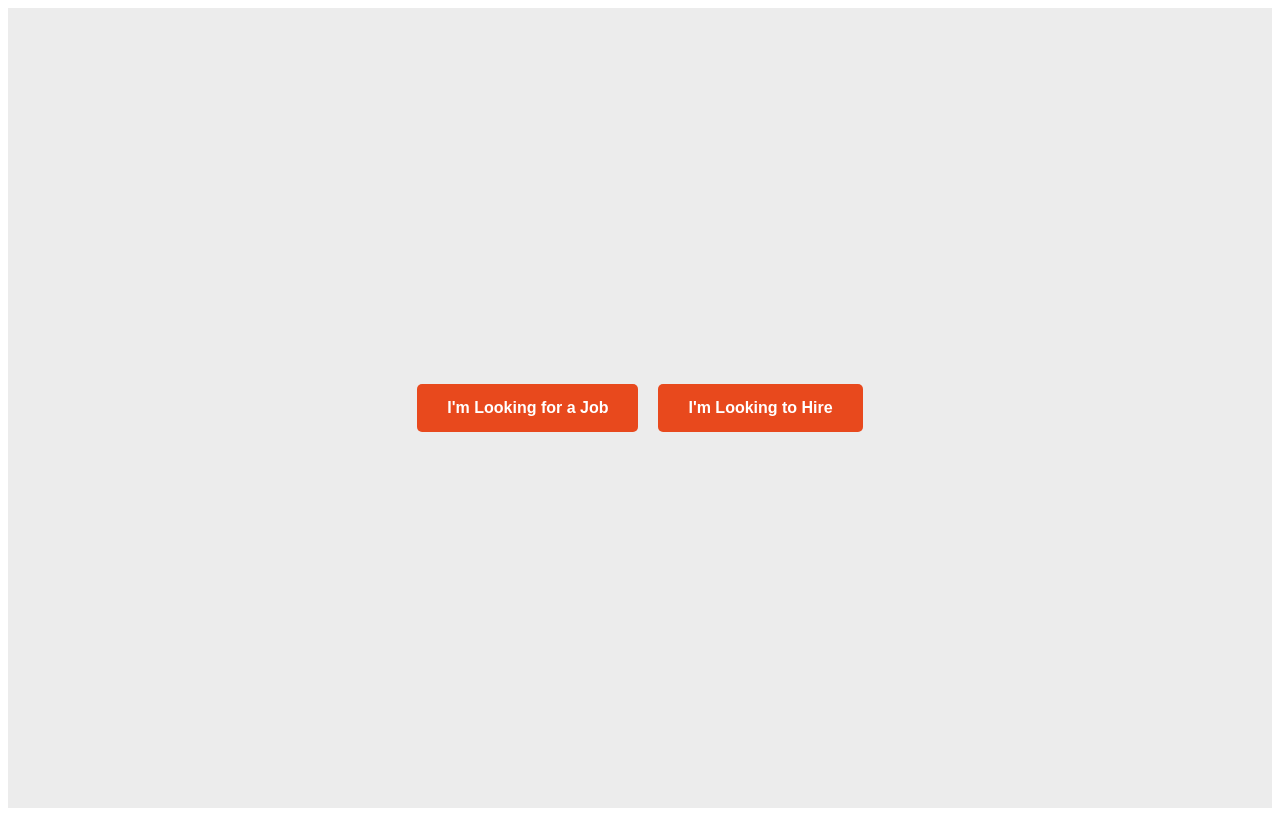
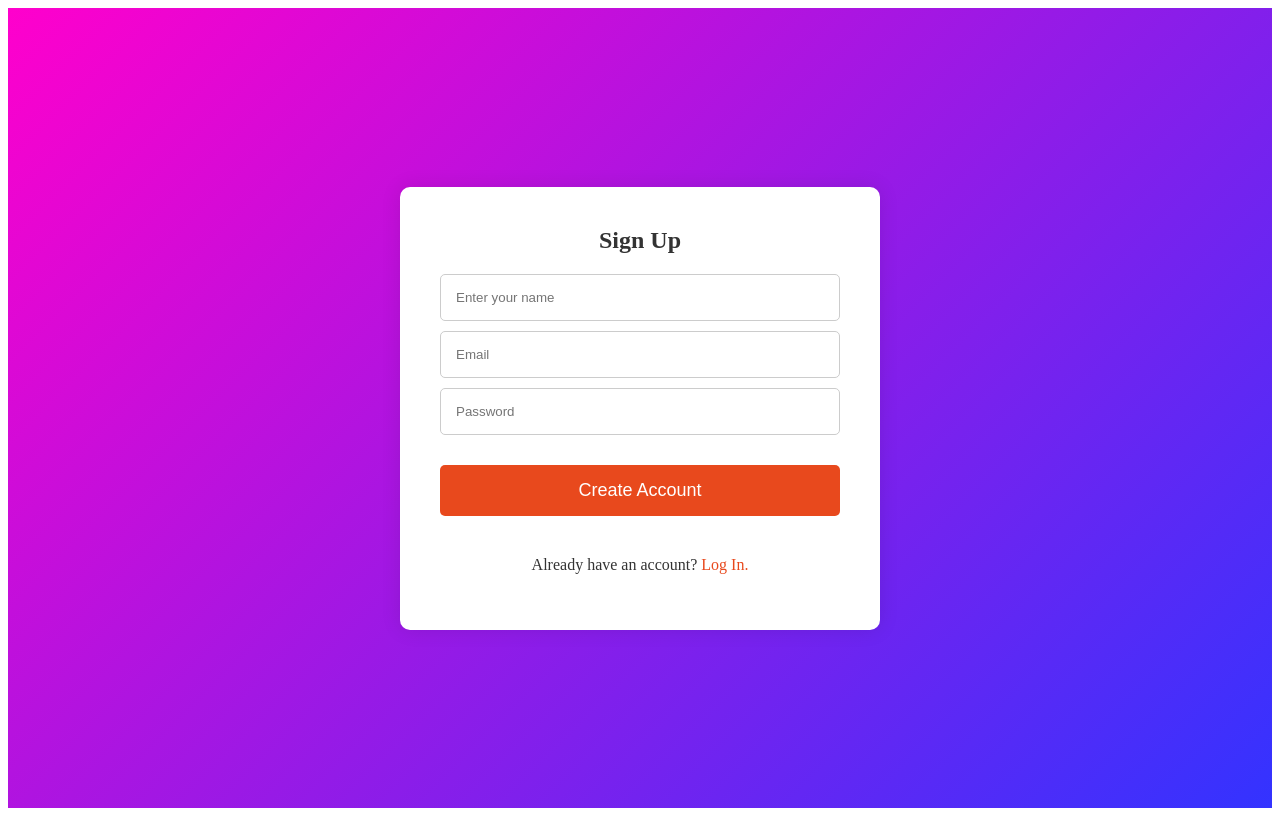
Before and after one commit to saifxyzyz/jobhut, a React (Create React App) app in the folder mainapp/: page / in a window 1280 px wide. Built offline with nearby package versions, Linux system fonts and the light colour scheme; no server answers.

Commit message:
postings final

```diff
--- a/mainapp/src/App.js
+++ b/mainapp/src/App.js
@@ -36,15 +36,19 @@ function App() {
 
 
       <Routes>
-        <Route path="/" element={<Intro />} />
-        <Route path="/Posting" element={<Posting />} />
+        <Route path="/Intro" element={<Intro />} />
+
         <Route
           path="/Login"
-          element={user ? <Navigate to="/Home" replace={true} /> : <Login />}
+          element={user ? <Navigate to="/Intro" replace={true} /> : <Login />}
         />
         <Route
-          path="/Signup"
-          element={user ? <Navigate to="/Home" replace={true} /> : <Signup />}
+          path="/Posting"
+          element={user ? <Posting /> :<Navigate to="/Login" replace={true} /> }
+        />
+        <Route
+          path="/"
+          element={user ? <Navigate to="/Intro" replace={true} /> : <Signup />}
         />
 
         <Route
--- a/mainapp/src/Components/Pages/Intro.jsx
+++ b/mainapp/src/Components/Pages/Intro.jsx
@@ -1,4 +1,4 @@
-import React from 'react';
+import React, { useState } from 'react';
 import { useNavigate } from 'react-router-dom';
 
 const styles = {
@@ -7,30 +7,31 @@ const styles = {
     justifyContent: 'center',
     alignItems: 'center',
     height: '100vh',
+    background: 'linear-gradient(135deg, #ff00cc, #3333ff)',
     backgroundSize: 'cover',
-    backgroundColor: '#ececec',
   },
   button: {
-    padding: '15px 30px',
-    margin: '10px',
-    fontSize: '16px',
+    padding: '20px 40px',
+    margin: '20px',
+    fontSize: '18px',
     fontWeight: 'bold',
     color: 'white',
     backgroundColor: '#e8491d',
     border: 'none',
-    borderRadius: '5px',
+    borderRadius: '10px',
     cursor: 'pointer',
-    transition: 'background-color 0.3s ease',
+    transition: 'background-color 0.3s ease, transform 0.3s ease',
   },
   buttonHover: {
     backgroundColor: '#c43710',
+    transform: 'scale(1.05)',
   },
 };
 
 const Intro = () => {
   const navigate = useNavigate();
-  const [hoverJob, setHoverJob] = React.useState(false);
-  const [hoverHire, setHoverHire] = React.useState(false);
+  const [hoverJob, setHoverJob] = useState(false);
+  const [hoverHire, setHoverHire] = useState(false);
 
   return (
     <div style={styles.bg}>
@@ -38,7 +39,7 @@ const Intro = () => {
         style={hoverJob ? { ...styles.button, ...styles.buttonHover } : styles.button}
         onMouseEnter={() => setHoverJob(true)}
         onMouseLeave={() => setHoverJob(false)}
-        onClick={() => navigate("/Signupworker")}
+        onClick={() => navigate("/Listing")}
       >
         I'm Looking for a Job
       </button>
@@ -46,7 +47,7 @@ const Intro = () => {
         style={hoverHire ? { ...styles.button, ...styles.buttonHover } : styles.button}
         onMouseEnter={() => setHoverHire(true)}
         onMouseLeave={() => setHoverHire(false)}
-        onClick={() => navigate("/Signup")}
+        onClick={() => navigate("/Posting")}
       >
         I'm Looking to Hire
       </button>
--- a/mainapp/src/Components/Pages/Login.jsx
+++ b/mainapp/src/Components/Pages/Login.jsx
@@ -1,42 +1,54 @@
 import React, { useState } from 'react';
-import { Link, } from 'react-router-dom';
-import {signInWithEmailAndPassword } from "firebase/auth";
+import { Link } from 'react-router-dom';
+import { signInWithEmailAndPassword } from "firebase/auth";
 import { auth } from "../firebase";
-// import { useRouteLoaderData } from 'react-router-dom';
 
 export const Login = () => {
-const [email, setEmail] = useState("")
-const [password, setPassword] = useState("")
+  const [email, setEmail] = useState("");
+  const [password, setPassword] = useState("");
 
-const loginbtn = async(email,password)=>{
-
+  const loginbtn = async (email, password) => {
     const response = await signInWithEmailAndPassword(auth, email, password)
-
       .catch((error) => {
         const errorCode = error.code;
         const errorMessage = error.message;
-    console.log(errorMessage)
+        console.log(errorMessage);
       });
   }
+
   return (
-      <div style={styles.bg} >
-
-
-
+    <div style={styles.bg}>
       <div style={styles.container}>
         <form className='box2' style={styles.box}>
           <h2 style={styles.title}>Log In</h2>
-                {/* <label htmlFor="email" className="email" style={styles.label}>Email</label> */}
-                <input type="email" className="emailip" style={styles.input} value={email} onChange={(e) => setEmail(e.target.value)} placeholder='Email' />
-                {/* <label htmlFor="password" className="password" style={styles.label}>Password</label> */}
-                <input type="password" className="password" style={styles.input} value={password} onChange={(e) => setPassword(e.target.value)} placeholder='Password'/>
-                <button className="loginButton" type="button" onClick={()=>loginbtn(email, password)} >Log In</button>
-
-                <p>Don't have an account?<Link to='/Signup'> Sign Up</Link></p>
+          <input
+            type="email"
+            className="emailip"
+            style={styles.input}
+            value={email}
+            onChange={(e) => setEmail(e.target.value)}
+            placeholder='Email'
+          />
+          <input
+            type="password"
+            className="password"
+            style={styles.input}
+            value={password}
+            onChange={(e) => setPassword(e.target.value)}
+            placeholder='Password'
+          />
+          <button
+            className="loginButton"
+            type="button"
+            onClick={() => loginbtn(email, password)}
+            style={styles.loginButton}
+          >Log In</button>
+          <p style={styles.signupText}>
+            Don't have an account?
+            <Link to='/Signup' style={styles.signupLink}> Sign Up</Link>
+          </p>
         </form>
       </div>
-
-
     </div>
   )
 }
@@ -47,8 +59,8 @@ const styles = {
     justifyContent: 'center',
     alignItems: 'center',
     height: '100vh',
+    background: 'linear-gradient(135deg, #ff00cc, #3333ff)',
     backgroundSize: 'cover',
-      backgroundColor: '#ececec',
   },
   container: {
     display: 'flex',
@@ -61,8 +73,9 @@ const styles = {
     padding: '40px',
     backgroundColor: '#fff',
     borderRadius: '10px',
-      boxShadow: '0 0 10px rgba(0, 0, 0, 0.1)',
+    boxShadow: '0 0 20px rgba(0, 0, 0, 0.1)',
     textAlign: 'center',
+    animation: 'fadeIn 1s ease-in-out',
   },
   title: {
     color: '#333',
@@ -70,24 +83,30 @@ const styles = {
   },
   input: {
     width: '100%',
-      padding: '10px',
-      margin: '10px 0',
+    padding: '15px',
+    margin: '15px 0',
     border: '1px solid #ccc',
     borderRadius: '5px',
     boxSizing: 'border-box',
+    transition: 'border-color 0.3s',
+  },
+  inputFocus: {
+    borderColor: '#3333ff',
   },
   loginButton: {
     width: '100%',
-      padding: '10px',
+    padding: '15px',
     backgroundColor: '#e8491d',
     color: 'white',
     border: 'none',
     borderRadius: '5px',
     cursor: 'pointer',
-      fontSize: '16px',
+    fontSize: '18px',
+    transition: 'background-color 0.3s, transform 0.3s',
   },
   loginButtonHover: {
     backgroundColor: '#c43710',
+    transform: 'scale(1.05)',
   },
   signupText: {
     marginTop: '20px',
@@ -96,10 +115,16 @@ const styles = {
   signupLink: {
     color: '#e8491d',
     textDecoration: 'none',
+    transition: 'color 0.3s, text-decoration 0.3s',
   },
   signupLinkHover: {
+    color: '#c43710',
     textDecoration: 'underline',
   },
+  '@keyframes fadeIn': {
+    '0%': { opacity: 0 },
+    '100%': { opacity: 1 },
+  }
 };
 
-export default Login
+export default Login;
--- a/mainapp/src/Components/Pages/Posting.js
+++ /dev/null
@@ -1,147 +0,0 @@
-import React, { useState } from 'react';
-
-const Posting = () => {
-  const [formData, setFormData] = useState({
-    jobTitle: '',
-    location: '',
-    dateTime: '',
-    pay: '',
-    description: '',
-  });
-
-  const handleChange = (e) => {
-    const { name, value } = e.target;
-    setFormData({ ...formData, [name]: value });
-  };
-
-  const handleSubmit = (e) => {
-    e.preventDefault();
-    // Handle form submission logic here
-    console.log('Form data:', formData);
-    // You can send this data to an API or perform any other actions as needed
-  };
-
-  return (
-    <div style={styles.container}>
-      <h1 style={styles.heading}>Post a Job</h1>
-      <form onSubmit={handleSubmit} style={styles.form}>
-        <div style={styles.formGroup}>
-          <label htmlFor="jobTitle" style={styles.label}>Job Title:</label>
-          <input
-            type="text"
-            id="jobTitle"
-            name="jobTitle"
-            value={formData.jobTitle}
-            onChange={handleChange}
-            style={styles.input}
-            required
-          />
-        </div>
-        <div style={styles.formGroup}>
-          <label htmlFor="location" style={styles.label}>Location:</label>
-          <input
-            type="text"
-            id="location"
-            name="location"
-            value={formData.location}
-            onChange={handleChange}
-            style={styles.input}
-            required
-          />
-        </div>
-        <div style={styles.formGroup}>
-          <label htmlFor="dateTime" style={styles.label}>Date and Time:</label>
-          <input
-            type="datetime-local"
-            id="dateTime"
-            name="dateTime"
-            value={formData.dateTime}
-            onChange={handleChange}
-            style={styles.input}
-            required
-          />
-        </div>
-        <div style={styles.formGroup}>
-          <label htmlFor="pay" style={styles.label}>Pay:</label>
-          <input
-            type="text"
-            id="pay"
-            name="pay"
-            value={formData.pay}
-            onChange={handleChange}
-            style={styles.input}
-            required
-          />
-        </div>
-        <div style={styles.formGroup}>
-          <label htmlFor="description" style={styles.label}>Description:</label>
-          <textarea
-            id="description"
-            name="description"
-            value={formData.description}
-            onChange={handleChange}
-            style={styles.textarea}
-            required
-          ></textarea>
-        </div>
-        <button type="submit" style={styles.submitButton}>Submit</button>
-      </form>
-    </div>
-  );
-};
-
-const styles = {
-  container: {
-    maxWidth: '600px',
-    margin: '0 auto',
-    padding: '20px',
-    backgroundColor: '#f9f9f9',
-    borderRadius: '8px',
-    boxShadow: '0 0 10px rgba(0, 0, 0, 0.1)',
-  },
-  heading: {
-    textAlign: 'center',
-  },
-  form: {
-    marginTop: '20px',
-  },
-  formGroup: {
-    marginBottom: '20px',
-  },
-  label: {
-    display: 'block',
-    fontWeight: 'bold',
-  },
-  input: {
-    width: '100%',
-    padding: '10px',
-    border: '1px solid #ccc',
-    borderRadius: '5px',
-    boxSizing: 'border-box',
-  },
-  textarea: {
-    width: '100%',
-    padding: '10px',
-    border: '1px solid #ccc',
-    borderRadius: '5px',
-    boxSizing: 'border-box',
-    minHeight: '100px',
-  },
-  submitButton: {
-    display: 'block',
-    width: '100%',
-    padding: '10px',
-    backgroundColor: '#007bff',
-    color: '#fff',
-    border: 'none',
-    borderRadius: '5px',
-    cursor: 'pointer',
-    fontSize: '16px',
-    transition: 'background-color 0.3s ease',
-  },
-  submitButtonHover: {
-    backgroundColor: '#0056b3',
-  },
-};
-
-export default Posting;
--- a/mainapp/src/Components/Pages/Posting.jsx
+++ b/mainapp/src/Components/Pages/Posting.jsx
@@ -1,4 +1,6 @@
 import React, { useState } from 'react';
+import { signOut } from 'firebase/auth';
+import { auth } from "../firebase"; // Ensure this path is correct
 
 const Posting = () => {
   const [formData, setFormData] = useState({
@@ -21,8 +23,20 @@ const Posting = () => {
     // You can send this data to an API or perform any other actions as needed
   };
 
+  const handleSignOut = () => {
+    signOut(auth).then(() => {
+      console.log("Sign-out successful.");
+      // Redirect to login page or handle post-sign-out logic
+    }).catch((error) => {
+      console.error("Error signing out: ", error);
+    });
+  };
+
   return (
     <div style={styles.container}>
+      <div style={styles.header}>
+        <button onClick={handleSignOut} style={styles.signOutButton}>Sign Out</button>
+      </div>
       <h1 style={styles.heading}>Post a Job</h1>
       <form onSubmit={handleSubmit} style={styles.form}>
         <div style={styles.formGroup}>
@@ -108,6 +122,23 @@ const styles = {
     backgroundImage: 'linear-gradient(to right, #ff7e5f, #feb47b)',
     fontFamily: 'Arial, sans-serif',
   },
+  header: {
+    width: '100%',
+    display: 'flex',
+    justifyContent: 'flex-end',
+    padding: '10px 20px',
+    boxSizing: 'border-box',
+  },
+  signOutButton: {
+    padding: '10px 20px',
+    fontSize: '16px',
+    color: '#fff',
+    backgroundColor: '#e8491d',
+    border: 'none',
+    borderRadius: '5px',
+    cursor: 'pointer',
+    transition: 'background-color 0.3s ease',
+  },
   heading: {
     color: '#fff',
     marginBottom: '20px',
--- a/mainapp/src/Components/Pages/Signup.jsx
+++ b/mainapp/src/Components/Pages/Signup.jsx
@@ -1,57 +1,71 @@
 import React from "react";
 import { Link } from 'react-router-dom';
-import {createUserWithEmailAndPassword, signOut} from 'firebase/auth'
-// import { createUserWithEmailAndPassword, signOut } from "firebase/auth";
+import { createUserWithEmailAndPassword, signOut } from 'firebase/auth';
 import { useState } from "react";
 import { auth } from "../firebase";
+
 export const Signup = () => {
-    const [email,setEmail] = useState("");
-    const [password, setPassword] = useState("")
-    console.log('nt err')
-    const Signupbtn = async(email,password)=>{
-        console.log("nt err")
-        const Auth = auth
-        const response = await createUserWithEmailAndPassword(Auth, email, password).then((userCredential) =>{
+    const [email, setEmail] = useState("");
+    const [password, setPassword] = useState("");
+    const [name, setName] = useState("");
+
+    const Signupbtn = async (email, password) => {
+        const Auth = auth;
+        const response = await createUserWithEmailAndPassword(Auth, email, password).then((userCredential) => {
             //signed up
-            console.log(" nt errrr")
             const user = userCredential.user;
-            console.log(user)
-            // ...
+            console.log(user);
         })
             .catch((error) => {
-              const errorCode = error.code;
                 const errorMessage = error.message;
-            console.log(errorMessage)
-            console.log("errrr")
-            // ..
+                console.log(errorMessage);
             });
-        }
-
+    };
 
     return (
-        <div className="bg" style={styles.bg}>
-        <div className="container" style={styles.container}>
-        <div className="box" style={styles.box}>
-            <div className="text" style={styles.title}>Sign Up</div>
-            <div className="input" style={styles.input}>
-                <input  className="input"  placeholder='Enter your name'/>
+        <div style={styles.bg}>
+            <div style={styles.container}>
+                <div style={styles.box}>
+                    <div style={styles.title}>Sign Up</div>
+                    <div style={styles.inputContainer}>
+                        <input
+                            type="text"
+                            style={styles.input}
+                            placeholder='Enter your name'
+                            value={name}
+                            onChange={(e) => setName(e.target.value)}
+                        />
                     </div>
-            <div  style={styles.input}>
-                <input type="email" className="input" placeholder='Email'  value={email} onChange={(e) => setEmail(e.target.value)}/>
+                    <div style={styles.inputContainer}>
+                        <input
+                            type="email"
+                            style={styles.input}
+                            placeholder='Email'
+                            value={email}
+                            onChange={(e) => setEmail(e.target.value)}
+                        />
                     </div>
-            <div  style={styles.input}>
-                <input type="password" className="input"  placeholder='Password' value={password} onChange={(e) => setPassword(e.target.value)}/>
+                    <div style={styles.inputContainer}>
+                        <input
+                            type="password"
+                            style={styles.input}
+                            placeholder='Password'
+                            value={password}
+                            onChange={(e) => setPassword(e.target.value)}
+                        />
                     </div>
-            <button className="login" style={styles.signupButton} onClick={()=>Signupbtn(email, password)}>Create Account</button>
-            <button className="signout" onClick={()=>signOut}>signout</button>
-
-            <p>Already have an account? <Link to='/Login'> Log In.</Link></p>
+                    <button
+                        style={styles.signupButton}
+                        onClick={() => Signupbtn(email, password)}
+                    >Create Account</button>
+                    <p style={styles.loginText}>Already have an account?
+                        <Link to='/Login' style={styles.loginLink}> Log In.</Link>
+                    </p>
                 </div>
             </div>
         </div>
-  )
-}
-
+    );
+};
 
 const styles = {
     bg: {
@@ -59,8 +73,8 @@ export const Signup = () => {
         justifyContent: 'center',
         alignItems: 'center',
         height: '100vh',
+        background: 'linear-gradient(135deg, #ff00cc, #3333ff)',
         backgroundSize: 'cover',
-          backgroundColor: '#ececec',
     },
     container: {
         display: 'flex',
@@ -73,33 +87,45 @@ export const Signup = () => {
         padding: '40px',
         backgroundColor: '#fff',
         borderRadius: '10px',
-          boxShadow: '0 0 10px rgba(0, 0, 0, 0.1)',
+        boxShadow: '0 0 20px rgba(0, 0, 0, 0.1)',
         textAlign: 'center',
+        animation: 'fadeIn 1s ease-in-out',
     },
     title: {
         color: '#333',
         marginBottom: '20px',
+        fontSize: '24px',
+        fontWeight: 'bold',
+    },
+    inputContainer: {
+        margin: '10px 0',
     },
     input: {
         width: '100%',
-          padding: '10px',
-          margin: '10px 0',
+        padding: '15px',
         border: '1px solid #ccc',
         borderRadius: '5px',
         boxSizing: 'border-box',
+        transition: 'border-color 0.3s',
+    },
+    inputFocus: {
+        borderColor: '#3333ff',
     },
     signupButton: {
         width: '100%',
-          padding: '10px',
+        padding: '15px',
         backgroundColor: '#e8491d',
         color: 'white',
         border: 'none',
         borderRadius: '5px',
         cursor: 'pointer',
-          fontSize: '16px',
+        fontSize: '18px',
+        transition: 'background-color 0.3s, transform 0.3s',
+        margin: '20px 0',
     },
     signupButtonHover: {
         backgroundColor: '#c43710',
+        transform: 'scale(1.05)',
     },
     loginText: {
         marginTop: '20px',
@@ -108,10 +134,16 @@ export const Signup = () => {
     loginLink: {
         color: '#e8491d',
         textDecoration: 'none',
+        transition: 'color 0.3s, text-decoration 0.3s',
     },
     loginLinkHover: {
+        color: '#c43710',
         textDecoration: 'underline',
     },
+    '@keyframes fadeIn': {
+        '0%': { opacity: 0 },
+        '100%': { opacity: 1 },
+    }
 };
 
-export default Signup
+export default Signup;
```
Also changed, not shown: mainapp/src/Components/Pages/Listing.jsx (added). Lines whose indentation alone changed are shown as unchanged.
